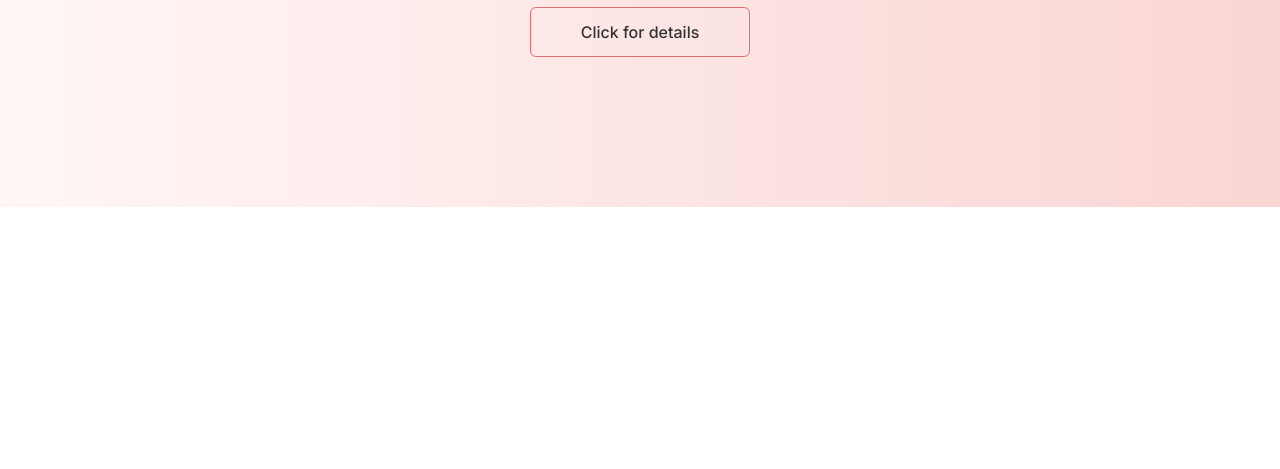
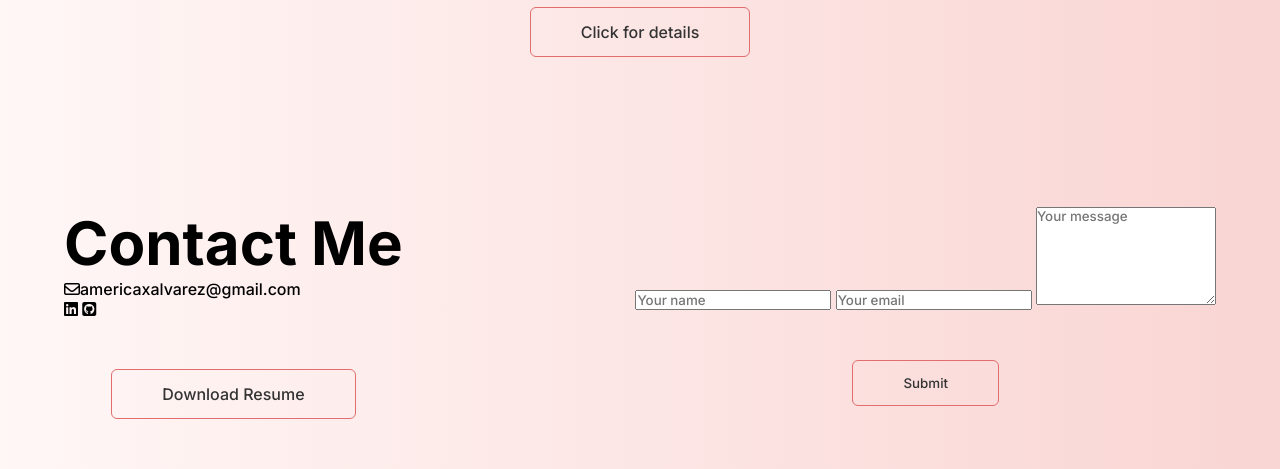
Before and after one commit to America-X/America-Portfolio, a plain HTML site: page frontend/index.html in a window 1280 px wide. Shown: the part 1979-2448 px from the top of the page. Before the commit the page ends 2186 px from the top, so only its background shows below. Drawn offline with Linux system fonts and the light colour scheme.

Commit message:
Created contact section of page, and added resume in assets

```diff
--- a/frontend/index.html
+++ b/frontend/index.html
@@ -155,5 +155,29 @@
 
   <script src="script.js"></script>
 
+  <!-- ----------------contact--------------- -->
+  <div id="contact">
+    <div class="container">
+      <div class="row">
+        <div class="contact-left">
+          <h1 class="sub-title">Contact Me</h1>
+          <p><i class="fa-regular fa-envelope"></i></i>americaxalvarez@gmail.com</p>
+          <div class="social-icons">
+            <a href="https://www.linkedin.com/in/america-xicotencatl-alvarez/"><i class="fa-brands fa-linkedin"></i></a>
+            <a href="https://github.com/America-X"><i class="fa-brands fa-square-github"></i></a>
+          </div>
+          <a href="./assets/America.X.A.Resume.pdf" download class="button resume">Download Resume</a>
+        </div>
+        <div class="contact-right">
+          <form id="contact-form">
+            <input type="text" name="Name" placeholder="Your name" required>
+            <input type="email" name="Email" placeholder="Your email" required>
+            <textarea name="Message" rows="6" placeholder="Your message"></textarea>
+            <button type="submit" class="button submit">Submit</button>
+          </form>
+        </div>
+      </div>
+    </div>
+
 </body>
 </html>
```
Also changed, not shown: 1 other file.
